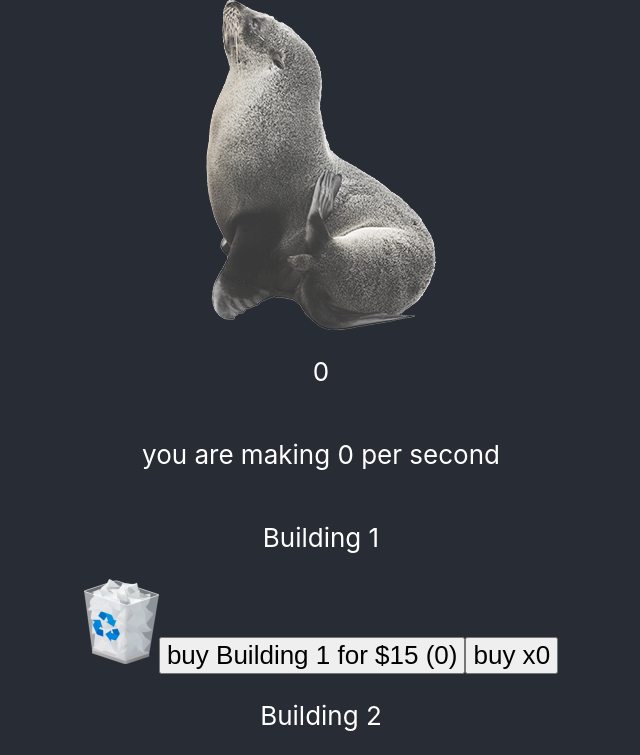
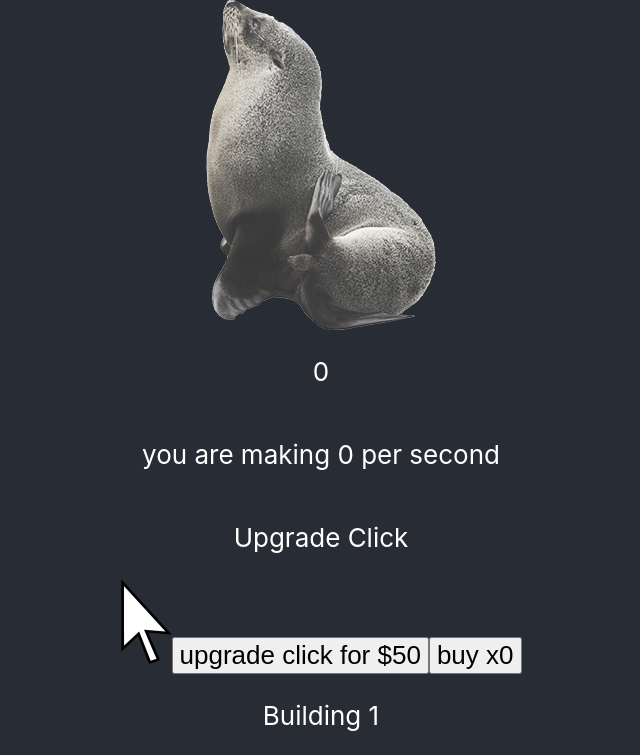
Before and after one commit to matthewyingtao/sealClicker, a React (Vite) app: page / in a window 1280 px wide. Shown: the top 755 px of the page, without its empty margins (319-959 px from the left). Built offline with nearby package versions, Linux system fonts and the light colour scheme.

Commit message:
get click upgrades working

```diff
--- a/src/App.tsx
+++ b/src/App.tsx
@@ -1,7 +1,7 @@
 import "./App.css";
 import sealImage from "./assets/seal.png";
 import BuildingButton from "./components/BuildingButton";
-import Counter from "./components/Counter";
+import BuyClickButton from "./components/BuyClickButton";
 import { useGame } from "./hooks/gameHooks";
 import { useBuildings } from "./hooks/gameHooks/useBuildings";
 import { useAppDispatch, useAppSelector } from "./hooks/storeHooks";
@@ -12,18 +12,23 @@ function App() {
 	const { countPerSecond } = useBuildings();
 	const dispatch = useAppDispatch();
 
-	const buildings = useAppSelector((state) => state.buildings);
+	const { count, buildings, clickPower } = useAppSelector((state) => ({
+		count: state.counter.value,
+		buildings: state.buildings,
+		clickPower: state.counter.clickPower,
+	}));
 
 	return (
 		<div className="App">
 			<header className="App-header">
 				<img
-					onClick={() => dispatch(changeCountBy(1))}
+					onClick={() => dispatch(changeCountBy(clickPower))}
 					src={sealImage}
 					alt="seal"
 				/>
-				<Counter />
+				<p>{count.toFixed(0)}</p>
 				<p>you are making {countPerSecond} per second</p>
+				<BuyClickButton />
 				{buildings.map(({ building, state }) => (
 					<BuildingButton key={building.id} building={building} state={state} />
 				))}
--- /dev/null
+++ b/src/components/BuyClickButton.tsx
@@ -0,0 +1,51 @@
+import clickIcon from "../assets/cursor.png";
+import { costMultiplier } from "../config/config";
+import { useAppDispatch, useAppSelector } from "../hooks/storeHooks";
+import {
+	changeCountBy,
+	increaseClickPower,
+} from "../store/slices/counterSlice";
+
+export default function BuyClickButton() {
+	const dispatch = useAppDispatch();
+	const { count, cost } = useAppSelector((state) => ({
+		count: state.counter.value,
+		cost: state.counter.clickUpgradeCost,
+	}));
+
+	const canPurchase = count >= cost;
+
+	const maxBuy = Math.floor(
+		Math.log(1 - (count / cost) * (1 - costMultiplier)) /
+			Math.log(costMultiplier)
+	);
+
+	const upgradeClick = () => {
+		if (!canPurchase) return;
+
+		dispatch(increaseClickPower());
+		dispatch(changeCountBy(-cost));
+	};
+
+	const maxUpgradeClick = () => {
+		for (let i = 0; i < maxBuy; i++) {
+			dispatch(increaseClickPower());
+		}
+		dispatch(
+			changeCountBy(
+				-(cost * (1 - costMultiplier ** maxBuy)) / (1 - costMultiplier)
+			)
+		);
+	};
+
+	return (
+		<div>
+			<p>Upgrade Click</p>
+			<img src={clickIcon} alt={`purchase ${name}`} />
+			<button onClick={upgradeClick}>
+				upgrade click for ${Math.round(cost)}
+			</button>
+			<button onClick={maxUpgradeClick}>buy x{maxBuy}</button>
+		</div>
+	);
+}
--- a/src/components/Counter.tsx
+++ /dev/null
@@ -1,11 +0,0 @@
-import { useAppSelector } from "../hooks/storeHooks";
-
-export default function Counter() {
-	const count = useAppSelector((state) => state.counter.value);
-
-	return (
-		<div style={{ display: "flex", flexDirection: "column" }}>
-			<p>{count.toFixed(0)}</p>
-		</div>
-	);
-}
--- a/src/store/slices/counterSlice.ts
+++ b/src/store/slices/counterSlice.ts
@@ -3,11 +3,13 @@ import { createSlice, PayloadAction } from "@reduxjs/toolkit";
 interface CounterState {
 	value: number;
 	clickPower: number;
+	clickUpgradeCost: number;
 }
 
 const initialState: CounterState = {
 	value: 0,
 	clickPower: 1,
+	clickUpgradeCost: 50,
 };
 
 export const counterSlice = createSlice({
@@ -17,8 +19,11 @@ export const counterSlice = createSlice({
 		changeCountBy: (state, action: PayloadAction<number>) => {
 			state.value += action.payload;
 		},
+		click: (state) => {
+			state.value += state.clickPower;
+		},
 		increaseClickPower: (state) => {
-			state.clickPower *= 1.1;
+			state.clickPower = (state.clickPower + 1) * 1.1;
 		},
 	},
 });
```
